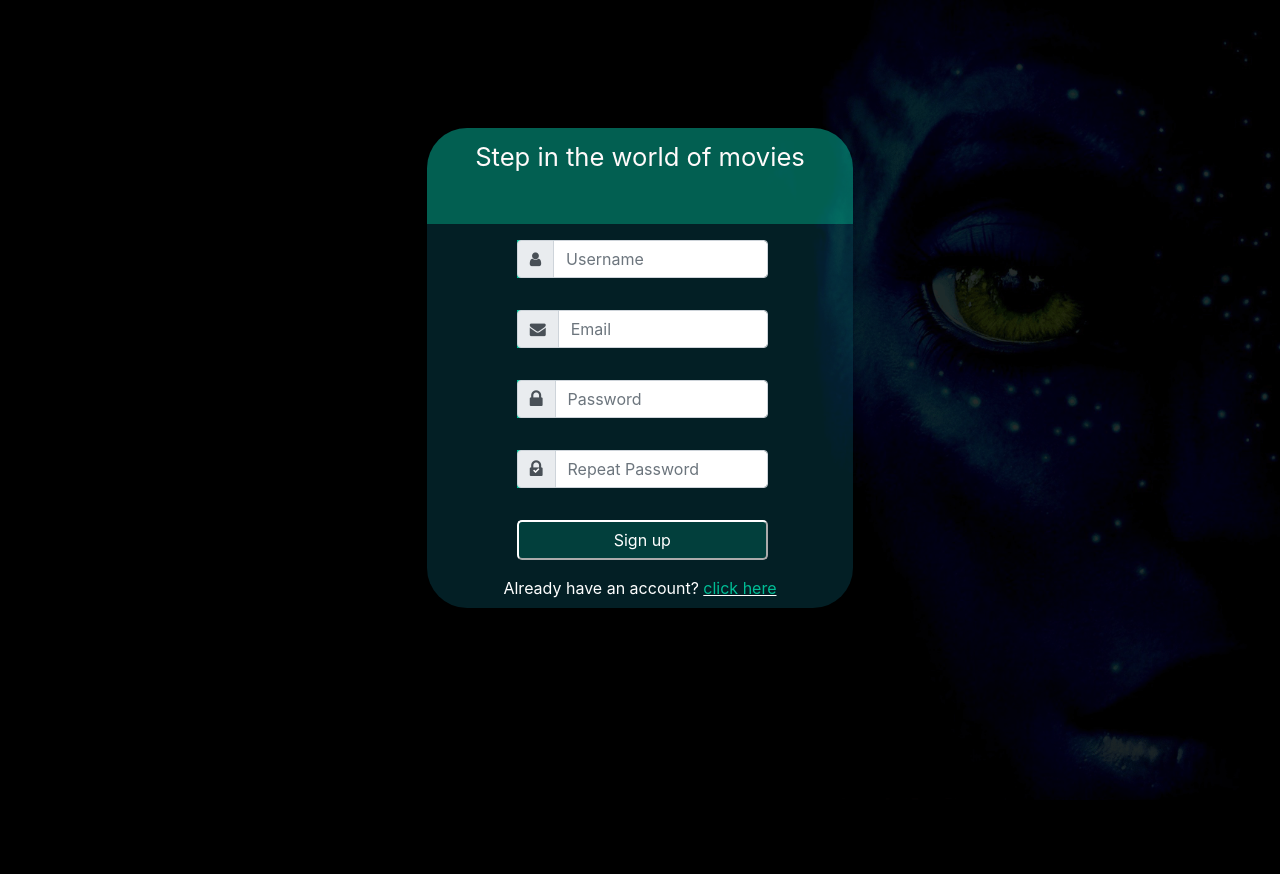
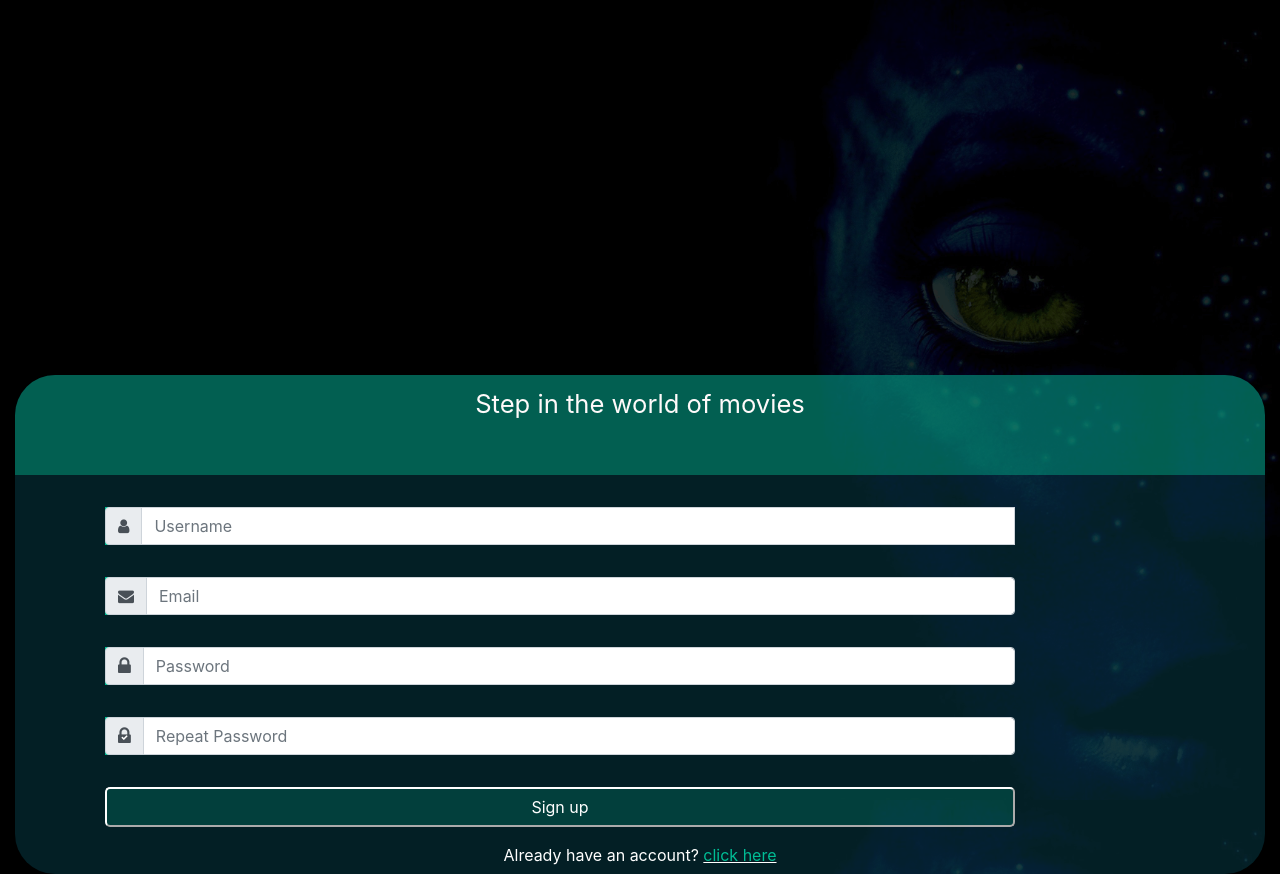
Before and after one commit to JulianKapunkt/MovieDatabaseProject, a Flask app: page / in a window 1280 px wide. Before the commit the page ends 800 px from the top, so only its background shows below. Run offline with Flask 2, Linux system fonts and the light colour scheme; some libraries are stand-ins or nearby versions.

Commit message:
Aktualisierung

```diff
--- a/flask_app/app.py
+++ b/flask_app/app.py
@@ -1,21 +1,33 @@
 
 from flask import Flask, request, render_template, url_for, redirect
+from flask_wtf import FlaskForm
+from wtforms import Form, StringField, PasswordField, SubmitField
+from wtforms.validators import DataRequired, Email, Length
+from flask_bootstrap import Bootstrap
 
-
+class RegistrationForm(FlaskForm):
+    username  = StringField(label='username', validators=[Length(min=5,max=10,message="It is WRONG!")])
 
 
 app = Flask(__name__)
 
+app.config["SECRET_KEY"] = "VforVeronica"
+Bootstrap(app)
 @app.route("/")
 def index():
-    return render_template('signup.html')
+    form = RegistrationForm(request.form)
+    return render_template('signup.html', form=form)
 
 @app.route("/signup", methods= ['POST'])
 def signup():
+    form = RegistrationForm(request.form)
     username = request.form.get('username','None')
     password = request.form.get('password','None')
     email    = request.form.get('email','None')
-    return 'successful'
+    if form.validate():
+        return 'successful'
+    else:
+        return render_template('signup.html', form=form)
 
 
 if __name__ == "__main__":
--- a/flask_app/templates/signup.html
+++ b/flask_app/templates/signup.html
@@ -1,6 +1,6 @@
 <!DOCTYPE html>
 <html lang="en">
-
+  {% import "bootstrap/wtf.html" as wtf %}
 <head>
   <meta charset="utf-8">
   <meta name="viewport" content="width=device-width, initial-scale=1">
@@ -12,10 +12,10 @@
 </head>
 
 <body>
-  <div class="container-fluid"">
+
+  <div class="container-fluid">
       <div class=" row">
-    <div class="col-4"></div>
-    <div class="col-4">
+    <div class="col-12">
       <div class="panel">
         <div class="panel-heading">
           <div class="panel-titel" style="color: snow;">
@@ -23,7 +23,8 @@
           </div>
         </div>
         <div class="panel-body">
-          <form method="POST" action="/signup">
+          <form method="POST" action="{{url_for('signup')}}">
+            {{form.csrf_token}}
             <!-- Beginn : Input Ussername-->
             <div class="form-group">
               <div class="input-group">
@@ -32,13 +33,20 @@
                     <span class="fa fa-user"></span>
                   </span>
                 </div>
-                <input class="form-control" type="text" name="username" placeholder="Username">
+                <!--<input class="form-control" type="text" name="username" placeholder="Username"> -->
+
+                  {{form.username(class_='form-control', placeholder='Username', required='true')}}
+                  {% if form.username.errors %}
+                  <p>
+                    <ul class="errors" style="color: red;">{% for error in form.username.errors %}<li>{{ error }}</li>{% endfor %}</ul>
+                  {% endif %}
+                </p>
               </div>
             </div>
             <!-- End : Input Ussername-->
             <!-- Beginn : Input Email-->
             <div class="form-group">
-              <div class="input-group">
+              <div class="input-group mb-3">
                 <div class="input-group-prepend">
                   <span class="input-group-text">
                     <span class="fa fa-envelope"></span>
@@ -56,13 +64,13 @@
                     <span class="fa fa-lock"></span>
                   </span>
                 </div>
-                <input class="form-control" type="password" placeholder="Password" style="width:80%;">
+                <input class="form-control" type="password" placeholder="Password">
               </div>
             </div>
             <!-- End : Input Password-->
             <!-- Beginn : Repeat Password-->
             <div class="form-group">
-              <div class="input-group">
+              <div class="input-group mb-3">
                 <div class="input-group-prepend">
                   <span class="input-group-text">
                     <i class="fa fa-lock"></i>
@@ -75,7 +83,7 @@
             <!-- End : Repeat Password-->
             <!-- Beginn : Signup Button-->
             <div class="form-group">
-              <input type="submit" class="btn-primary" formaction="/signup" value="Sign up"></input>
+              <input type="submit" class="btn-primary" value="Sign up"></input>
             </div>
             <!-- End : Signup Button-->
           </form>
@@ -89,7 +97,6 @@
         </div>
       </div>
     </div>
-    <div class="col-4"></div>
   </div>
   </div>
 </body>
```
